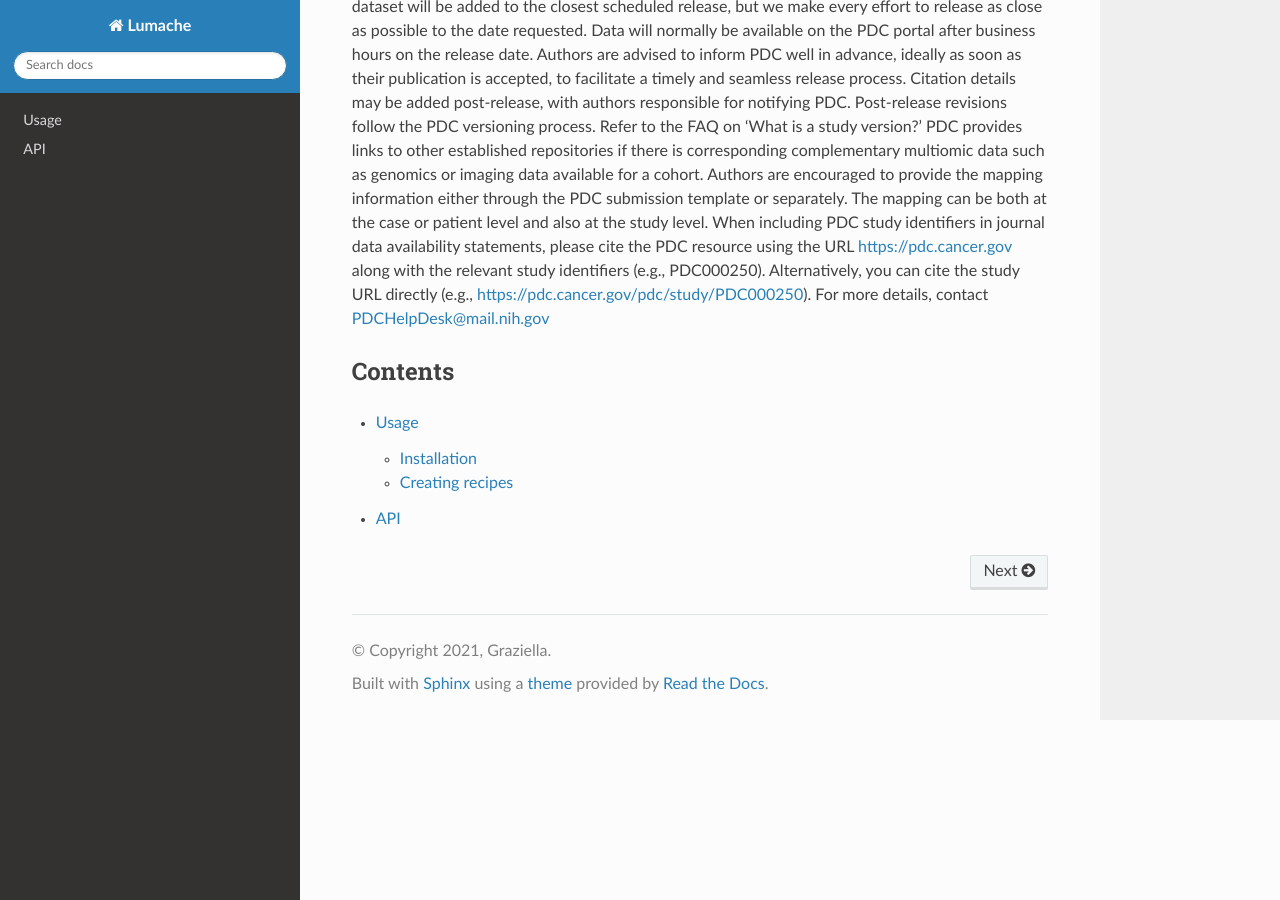
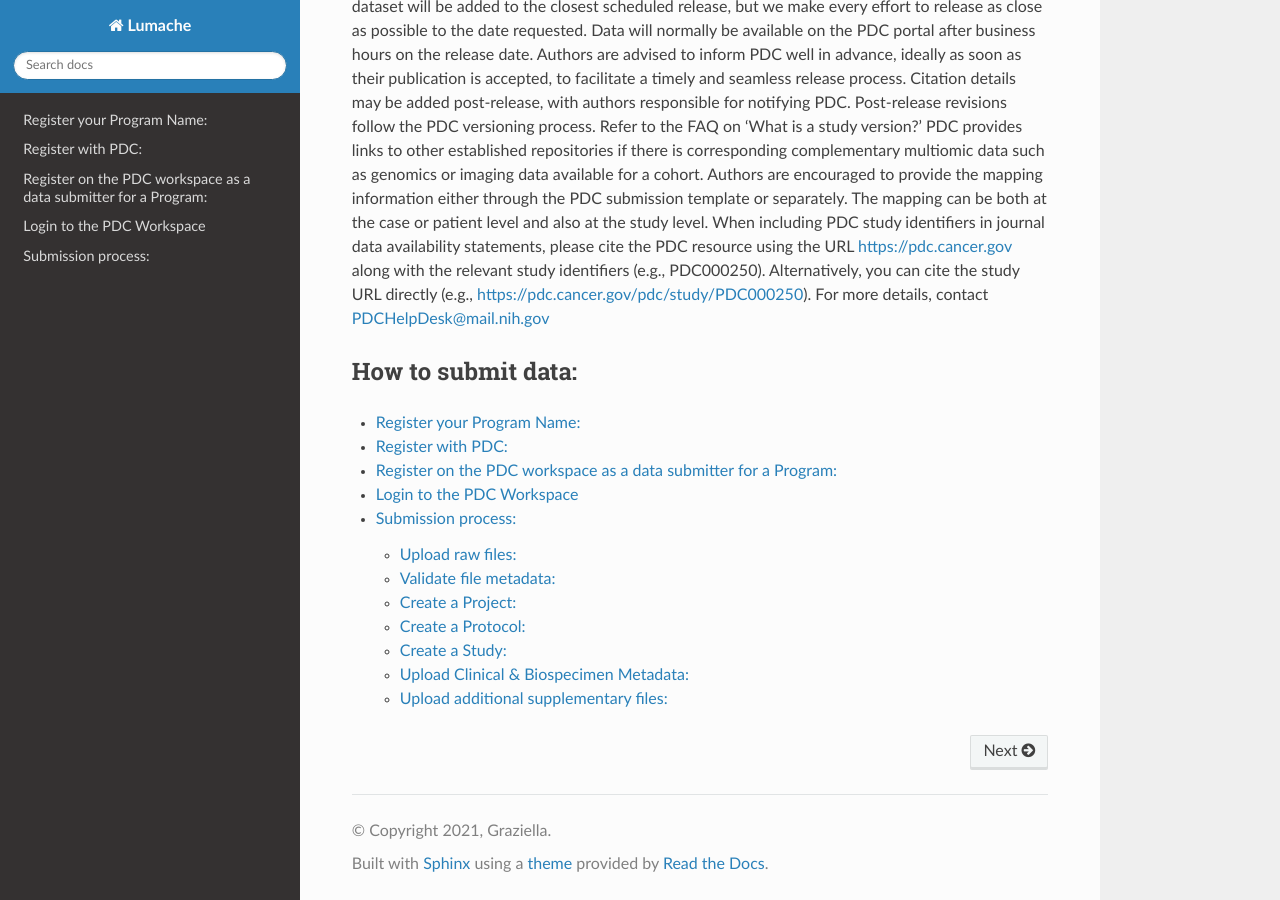
Before and after one commit to dev24665/test-sub-rtd, a Sphinx documentation site: the page built from docs/source/index.rst, in a window 1280 px wide and 900 px high, scrolled down 589 px. Built offline with Sphinx 7.4.7 and the Read the Docs theme 3.1.0, drawn with Linux system fonts in a browser that asks for light colours.

Commit message:
Update index.rst

```diff
--- a/docs/source/index.rst
+++ b/docs/source/index.rst
@@ -21,10 +21,13 @@ When including PDC study identifiers in journal data availability statements, pl
 For more details, contact PDCHelpDesk@mail.nih.gov
 
 
-Contents
+How to submit data:
 --------
 
 .. toctree::
 
-   usage
-   api
+   register_program
+   register
+   register_data_submitter
+   login_workspace
+   submission_process
```
